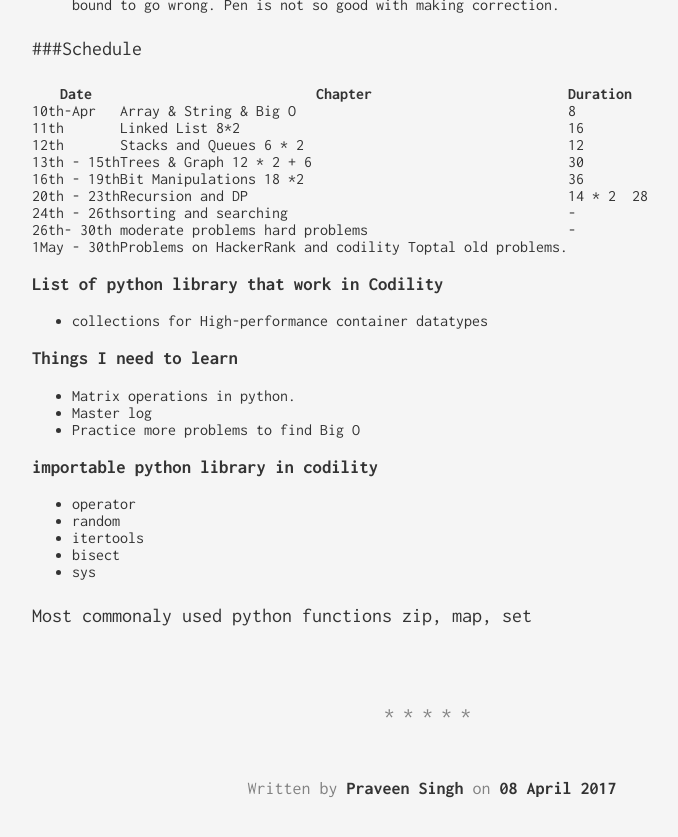
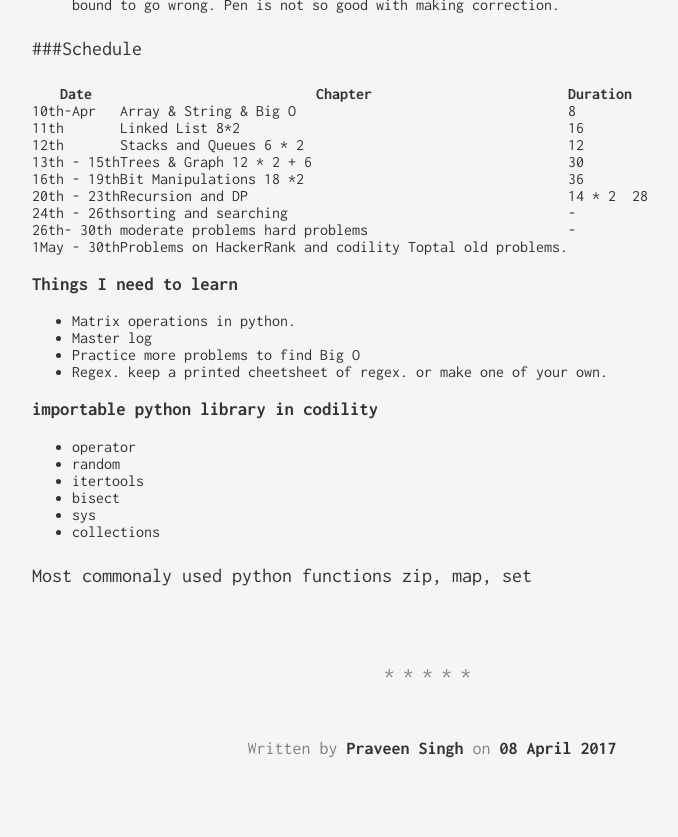
Before and after one commit to prrraveen/prrraveen.github.io, a Jekyll site: the page built from _posts/2017-04-08-Toptal.md, in a window 1280 px wide and 900 px high, scrolled down 1719 px. Shown: the top 837 px of the window, without its empty margins (208-886 px from the left). Built offline with Jekyll 4.4.1, drawn with Linux system fonts in a browser that asks for light colours.

Commit message:
Update 2017-04-08-Toptal.md

```diff
--- a/_posts/2017-04-08-Toptal.md
+++ b/_posts/2017-04-08-Toptal.md
@@ -58,13 +58,12 @@ Date | Chapter | Duration|
 26th- 30th | moderate problems hard problems| -
 1May - 30th| Problems on HackerRank and codility Toptal old problems.
 
-### List of python library that work in Codility
-* collections for High-performance container datatypes
 
 ### Things I need to learn
 * Matrix operations in python.
 * Master log
 * Practice more problems to find Big O
+* Regex. keep a printed cheetsheet of regex. or make one of your own.
 
 ### importable python library in codility
 * operator
```
Also changed, not shown: other parts of _posts/2017-04-08-Toptal.md (+1 -0 lines).
